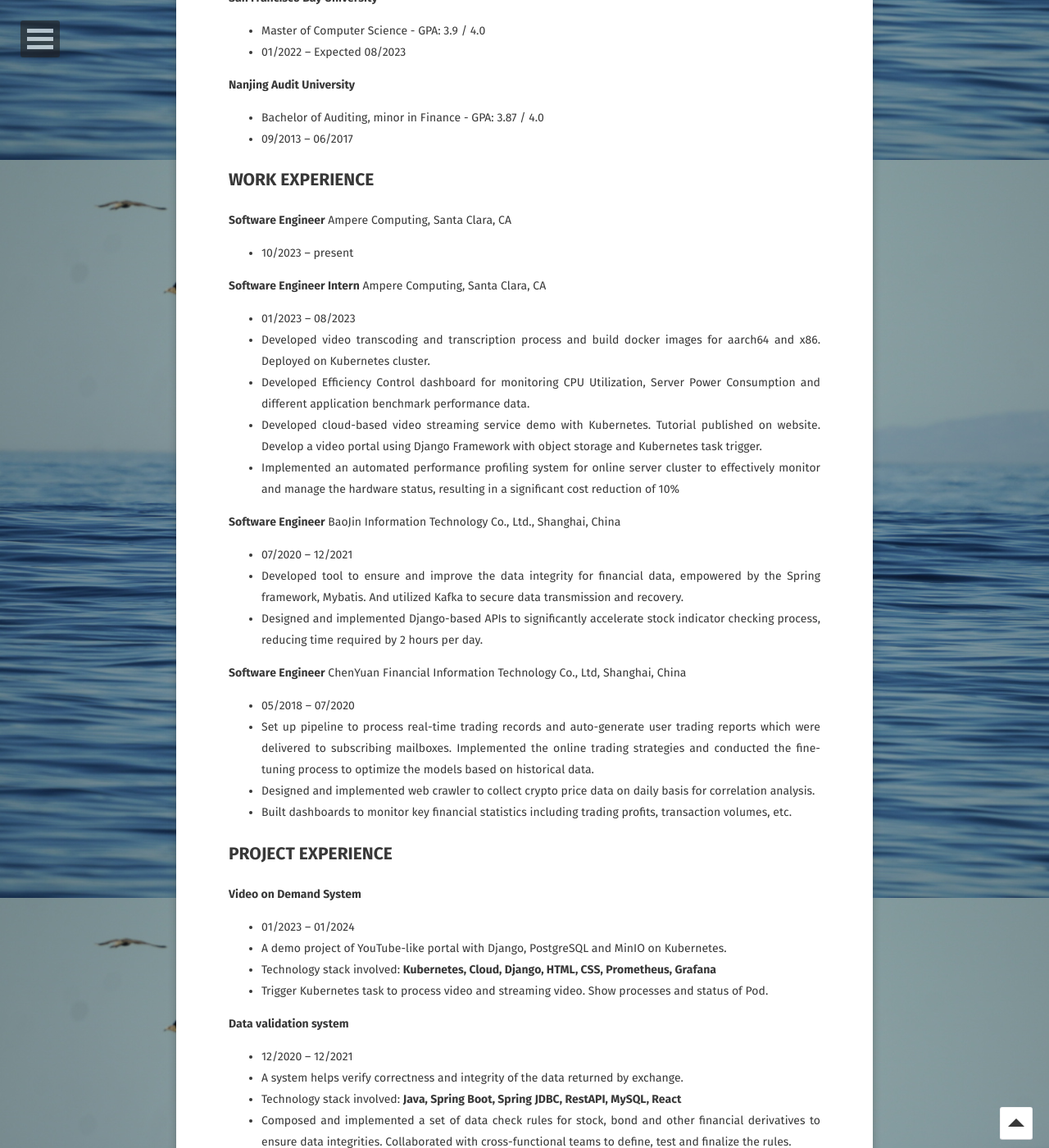
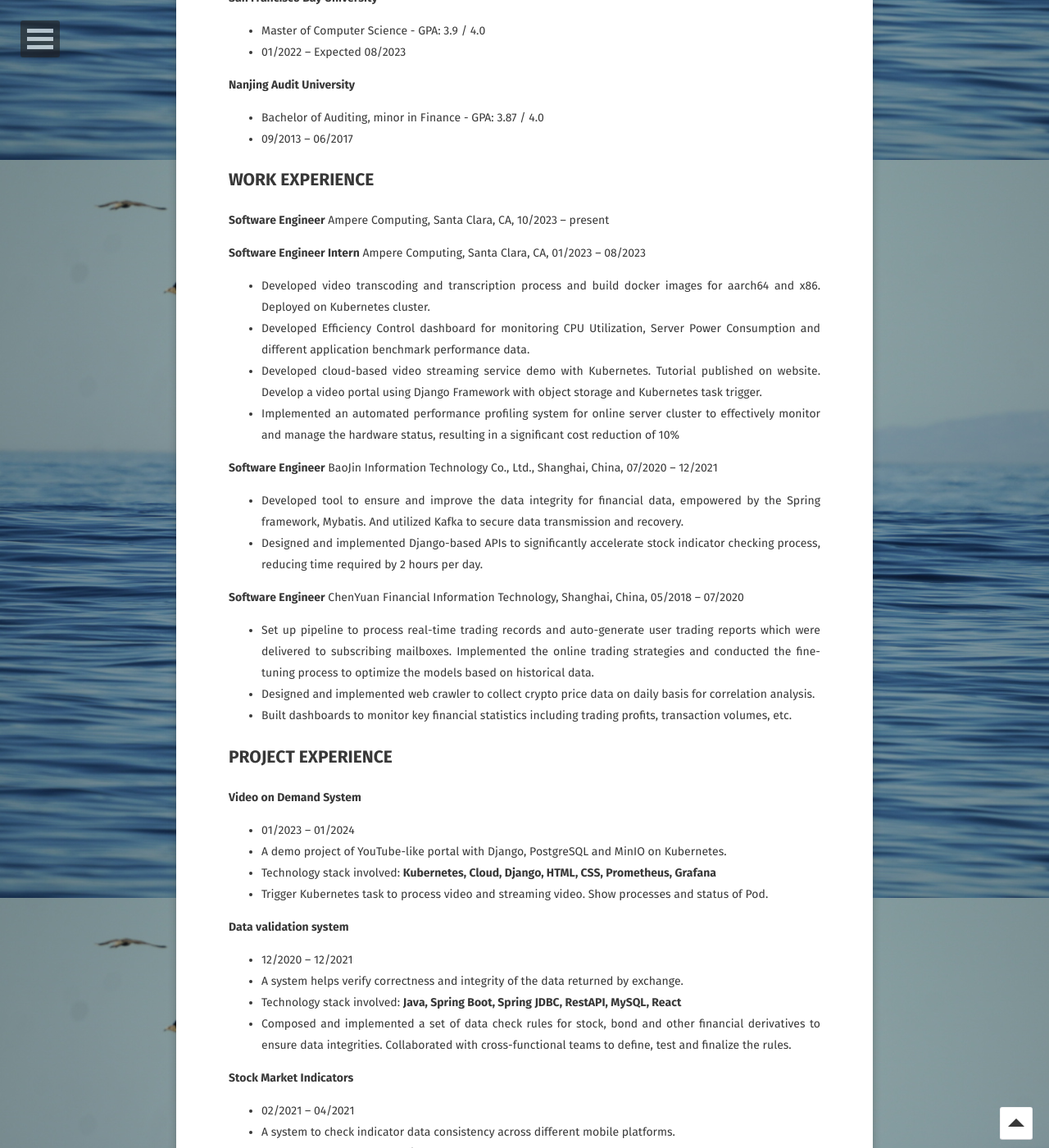
Before and after one commit to liangliang1120/lily1120.github.io, a Jekyll site: the page built from about/index.md, in a window 1280 px wide and 1400 px high, scrolled down 705 px. Shown: the whole window at 82% size. Built offline with Jekyll 4.4.1, drawn with Linux system fonts in a browser that asks for light colours; some web fonts are replaced; our own code applies the rules of GitHub Pages for plain Markdown files; comment, search, counter and statistics services are not loaded.

Commit message:
Update index.md

```diff
--- a/about/index.md
+++ b/about/index.md
@@ -20,27 +20,23 @@
 
 ## WORK EXPERIENCE
 **Software Engineer**
-Ampere Computing, Santa Clara, CA
-- 10/2023 – present
+Ampere Computing, Santa Clara, CA, 10/2023 – present
 
 **Software Engineer Intern**
-Ampere Computing, Santa Clara, CA
-- 01/2023 – 08/2023
+Ampere Computing, Santa Clara, CA, 01/2023 – 08/2023
 - Developed video transcoding and transcription process and build docker images for aarch64 and x86. Deployed on Kubernetes cluster.
 - Developed Efficiency Control dashboard for monitoring CPU Utilization, Server Power Consumption and different application benchmark performance data.
 - Developed cloud-based video streaming service demo with Kubernetes. Tutorial published on website. Develop a video portal using Django Framework with object storage and Kubernetes task trigger.
 - Implemented an automated performance profiling system for online server cluster to effectively monitor and manage the hardware status, resulting in a significant cost reduction of 10%
 
 **Software Engineer**
-BaoJin Information Technology Co., Ltd., Shanghai, China
-- 07/2020 – 12/2021
+BaoJin Information Technology Co., Ltd., Shanghai, China, 07/2020 – 12/2021
 - Developed tool to ensure and improve the data integrity for financial data, empowered by the Spring framework, Mybatis. And utilized Kafka to secure data transmission and recovery.
 - Designed and implemented Django-based APIs to significantly accelerate stock indicator checking process, reducing time required by 2 hours per day.
 
 
 **Software Engineer**
-ChenYuan Financial Information Technology Co., Ltd, Shanghai, China
-- 05/2018 – 07/2020
+ChenYuan Financial Information Technology, Shanghai, China, 05/2018 – 07/2020
 - Set up pipeline to process real-time trading records and auto-generate user trading reports which were delivered to subscribing mailboxes. Implemented the online trading strategies and conducted the fine-tuning process to optimize the models based on historical data.
 - Designed and implemented web crawler to collect crypto price data on daily basis for correlation analysis.
 - Built dashboards to monitor key financial statistics including trading profits, transaction volumes, etc.
```
